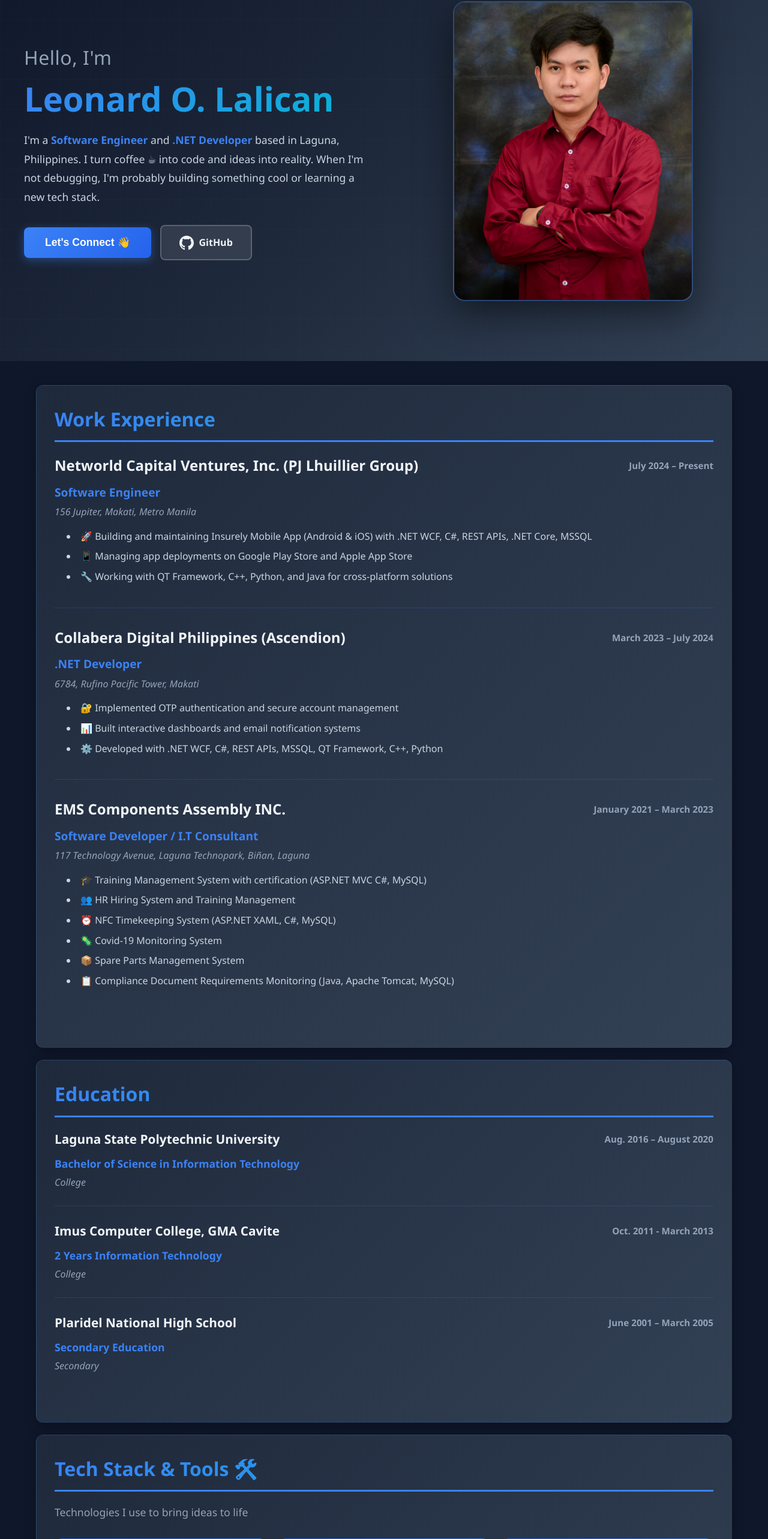
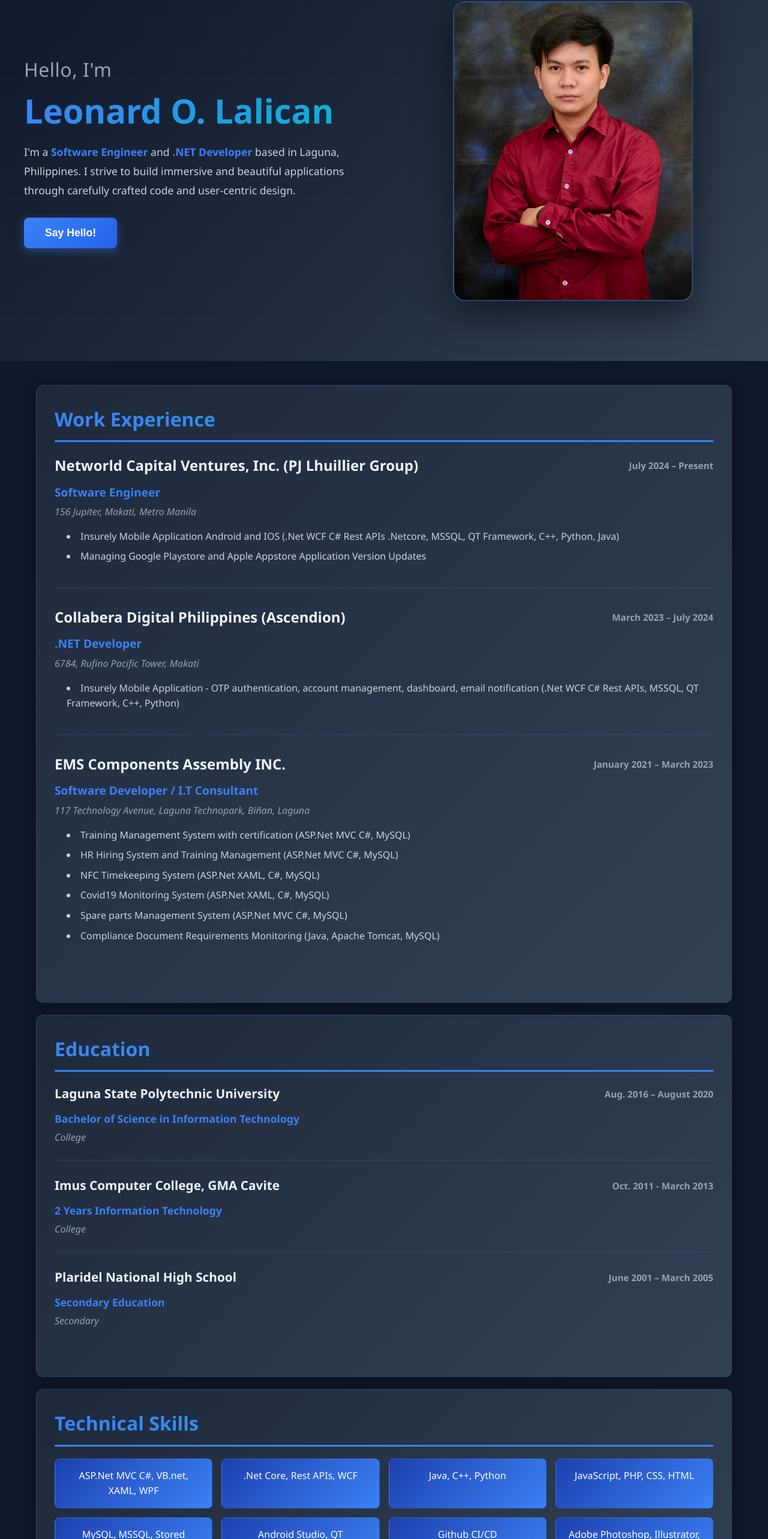
Before and after one commit to ffxleo/Leonard-Portfolio, a React (Create React App) app in the folder portfolio-react/: page / in a window 1280 px wide. Shown: the part 188-2754 px from the top of the page at 60% size. Built offline with nearby package versions, Linux system fonts and the light colour scheme.

Commit message:
Clean portfolio - remove emojis and footer, keep image fix

```diff
--- a/portfolio-react/src/App.js
+++ b/portfolio-react/src/App.js
@@ -6,7 +6,6 @@ import WorkExperience from './components/WorkExperience';
 import Education from './components/Education';
 import Skills from './components/Skills';
 import FreelanceProjects from './components/FreelanceProjects';
-import Footer from './components/Footer';
 import portfolioData from './data/portfolioData';
 
 function App() {
@@ -34,8 +33,6 @@ function App() {
         </section>
 
       </div>
-
-      <Footer />
     </div>
   );
 }
--- a/portfolio-react/src/components/Footer.js
+++ /dev/null
@@ -1,37 +0,0 @@
-import React from 'react';
-import './Footer.css';
-
-function Footer() {
-  const currentYear = new Date().getFullYear();
-
-  return (
-    <footer className="footer">
-      <div className="footer-content">
-        <div className="footer-text">
-          <p>Built with ❤️ and ☕ by Leonard Lalican</p>
-          <p className="footer-tagline">Turning ideas into reality, one commit at a time</p>
-        </div>
-
-        <div className="footer-links">
-          <a href="https://github.com/ffxleo" target="_blank" rel="noopener noreferrer" className="footer-link">
-            <svg width="24" height="24" viewBox="0 0 24 24" fill="currentColor">
-              <path d="M12 0c-6.626 0-12 5.373-12 12 0 5.302 3.438 9.8 8.207 11.387.599.111.793-.261.793-.577v-2.234c-3.338.726-4.033-1.416-4.033-1.416-.546-1.387-1.333-1.756-1.333-1.756-1.089-.745.083-.729.083-.729 1.205.084 1.839 1.237 1.839 1.237 1.07 1.834 2.807 1.304 3.492.997.107-.775.418-1.305.762-1.604-2.665-.305-5.467-1.334-5.467-5.931 0-1.311.469-2.381 1.236-3.221-.124-.303-.535-1.524.117-3.176 0 0 1.008-.322 3.301 1.23.957-.266 1.983-.399 3.003-.404 1.02.005 2.047.138 3.006.404 2.291-1.552 3.297-1.23 3.297-1.23.653 1.653.242 2.874.118 3.176.77.84 1.235 1.911 1.235 3.221 0 4.609-2.807 5.624-5.479 5.921.43.372.823 1.102.823 2.222v3.293c0 .319.192.694.801.576 4.765-1.589 8.199-6.086 8.199-11.386 0-6.627-5.373-12-12-12z"/>
-            </svg>
-            GitHub
-          </a>
-          <a href="mailto:leonardorsolinolalican@gmail.com" className="footer-link">
-            <svg width="24" height="24" viewBox="0 0 24 24" fill="none" stroke="currentColor" strokeWidth="2">
-              <path d="M4 4h16c1.1 0 2 .9 2 2v12c0 1.1-.9 2-2 2H4c-1.1 0-2-.9-2-2V6c0-1.1.9-2 2-2z"/>
-              <polyline points="22,6 12,13 2,6"/>
-            </svg>
-            Email
-          </a>
-        </div>
-
-        <p className="copyright">© {currentYear} Leonard Lalican. All rights reserved.</p>
-      </div>
-    </footer>
-  );
-}
-
-export default Footer;
--- a/portfolio-react/src/components/Header.css
+++ b/portfolio-react/src/components/Header.css
@@ -70,13 +70,6 @@
   position: relative;
 }
 
-.cta-group {
-  display: flex;
-  gap: 15px;
-  align-items: center;
-  flex-wrap: wrap;
-}
-
 .cta-button {
   background: linear-gradient(135deg, #3b82f6 0%, #2563eb 100%);
   color: white;
@@ -111,28 +104,6 @@
   background: linear-gradient(135deg, #2563eb 0%, #1d4ed8 100%);
   transform: translateY(-2px);
   box-shadow: 0 6px 25px rgba(59, 130, 246, 0.5);
-}
-
-.github-link {
-  display: flex;
-  align-items: center;
-  gap: 8px;
-  padding: 15px 30px;
-  background: rgba(255, 255, 255, 0.1);
-  border: 2px solid rgba(255, 255, 255, 0.2);
-  border-radius: 8px;
-  color: #f1f5f9;
-  text-decoration: none;
-  font-weight: 600;
-  transition: all 0.3s ease;
-  backdrop-filter: blur(10px);
-}
-
-.github-link:hover {
-  background: rgba(255, 255, 255, 0.15);
-  border-color: #3b82f6;
-  transform: translateY(-2px);
-  box-shadow: 0 4px 15px rgba(59, 130, 246, 0.3);
 }
 
 .stats {
--- a/portfolio-react/src/components/Header.js
+++ b/portfolio-react/src/components/Header.js
@@ -18,20 +18,12 @@ function Header({ person }) {
 
           <p className="tagline">
             I'm a <span className="highlight">Software Engineer</span> and <span className="highlight">.NET Developer</span> based in Laguna, Philippines.
-            I turn coffee ☕ into code and ideas into reality. When I'm not debugging, I'm probably building something cool or learning a new tech stack.
+            I strive to build immersive and beautiful applications through carefully crafted code and user-centric design.
           </p>
 
-          <div className="cta-group">
-            <button className="cta-button" onClick={handleContactClick}>
-              Let's Connect 👋
-            </button>
-            <a href="https://github.com/ffxleo" target="_blank" rel="noopener noreferrer" className="github-link">
-              <svg width="24" height="24" viewBox="0 0 24 24" fill="currentColor">
-                <path d="M12 0c-6.626 0-12 5.373-12 12 0 5.302 3.438 9.8 8.207 11.387.599.111.793-.261.793-.577v-2.234c-3.338.726-4.033-1.416-4.033-1.416-.546-1.387-1.333-1.756-1.333-1.756-1.089-.745.083-.729.083-.729 1.205.084 1.839 1.237 1.839 1.237 1.07 1.834 2.807 1.304 3.492.997.107-.775.418-1.305.762-1.604-2.665-.305-5.467-1.334-5.467-5.931 0-1.311.469-2.381 1.236-3.221-.124-.303-.535-1.524.117-3.176 0 0 1.008-.322 3.301 1.23.957-.266 1.983-.399 3.003-.404 1.02.005 2.047.138 3.006.404 2.291-1.552 3.297-1.23 3.297-1.23.653 1.653.242 2.874.118 3.176.77.84 1.235 1.911 1.235 3.221 0 4.609-2.807 5.624-5.479 5.921.43.372.823 1.102.823 2.222v3.293c0 .319.192.694.801.576 4.765-1.589 8.199-6.086 8.199-11.386 0-6.627-5.373-12-12-12z"/>
-              </svg>
-              GitHub
-            </a>
-          </div>
+          <button className="cta-button" onClick={handleContactClick}>
+            Say Hello!
+          </button>
         </div>
 
         <div className="hero-right">
--- a/portfolio-react/src/components/Skills.css
+++ b/portfolio-react/src/components/Skills.css
@@ -1,47 +1,28 @@
 .skills-grid {
   display: grid;
-  grid-template-columns: repeat(auto-fill, minmax(280px, 1fr));
-  gap: 20px;
+  grid-template-columns: repeat(auto-fill, minmax(250px, 1fr));
+  gap: 15px;
 }
 
 .skill-item {
-  background: linear-gradient(135deg, rgba(30, 64, 175, 0.8) 0%, rgba(59, 130, 246, 0.8) 100%);
+  background: linear-gradient(135deg, #1e40af 0%, #3b82f6 100%);
   color: white;
-  padding: 20px;
-  border-radius: 12px;
-  display: flex;
-  align-items: center;
-  gap: 15px;
+  padding: 15px 20px;
+  border-radius: 8px;
+  text-align: center;
   font-weight: 500;
-  transition: all 0.3s ease;
+  transition: transform 0.3s ease, box-shadow 0.3s ease;
   border: 1px solid rgba(59, 130, 246, 0.3);
-  backdrop-filter: blur(10px);
-  cursor: default;
-}
-
-.skill-icon {
-  font-size: 2rem;
-  flex-shrink: 0;
-}
-
-.skill-name {
-  text-align: left;
-  line-height: 1.4;
 }
 
 .skill-item:hover {
-  transform: translateY(-5px) scale(1.02);
-  box-shadow: 0 10px 30px rgba(59, 130, 246, 0.6);
-  background: linear-gradient(135deg, rgba(37, 99, 235, 0.9) 0%, rgba(6, 182, 212, 0.9) 100%);
-  border-color: rgba(59, 130, 246, 0.6);
+  transform: translateY(-5px);
+  box-shadow: 0 8px 25px rgba(59, 130, 246, 0.5);
+  background: linear-gradient(135deg, #2563eb 0%, #06b6d4 100%);
 }
 
 @media (max-width: 768px) {
   .skills-grid {
     grid-template-columns: 1fr;
   }
-
-  .skill-item {
-    padding: 15px;
-  }
 }
--- a/portfolio-react/src/components/Skills.js
+++ b/portfolio-react/src/components/Skills.js
@@ -4,17 +4,11 @@ import './Skills.css';
 function Skills({ skills }) {
   return (
     <section className="section skills">
-      <h2 className="section-title">Tech Stack & Tools 🛠️</h2>
-      <p style={{ color: '#94a3b8', marginBottom: '30px', fontSize: '1.1rem' }}>
-        Technologies I use to bring ideas to life
-      </p>
+      <h2 className="section-title">Technical Skills</h2>
 
       <div className="skills-grid">
         {skills.map((skill, index) => (
-          <div key={index} className="skill-item">
-            <span className="skill-icon">{skill.icon}</span>
-            <span className="skill-name">{skill.name}</span>
-          </div>
+          <div key={index} className="skill-item">{skill}</div>
         ))}
       </div>
 
--- a/portfolio-react/src/data/portfolioData.js
+++ b/portfolio-react/src/data/portfolioData.js
@@ -18,9 +18,8 @@ const portfolioData = {
       position: "Software Engineer",
       dateRange: "July 2024 – Present",
       responsibilities: [
-        "🚀 Building and maintaining Insurely Mobile App (Android & iOS) with .NET WCF, C#, REST APIs, .NET Core, MSSQL",
-        "📱 Managing app deployments on Google Play Store and Apple App Store",
-        "🔧 Working with QT Framework, C++, Python, and Java for cross-platform solutions"
+        "Insurely Mobile Application Android and IOS (.Net WCF C# Rest APIs .Netcore, MSSQL, QT Framework, C++, Python, Java)",
+        "Managing Google Playstore and Apple Appstore Application Version Updates"
       ]
     },
     {
@@ -29,9 +28,7 @@ const portfolioData = {
       position: ".NET Developer",
       dateRange: "March 2023 – July 2024",
       responsibilities: [
-        "🔐 Implemented OTP authentication and secure account management",
-        "📊 Built interactive dashboards and email notification systems",
-        "⚙️ Developed with .NET WCF, C#, REST APIs, MSSQL, QT Framework, C++, Python"
+        "Insurely Mobile Application - OTP authentication, account management, dashboard, email notification (.Net WCF C# Rest APIs, MSSQL, QT Framework, C++, Python)"
       ]
     },
     {
@@ -40,12 +37,12 @@ const portfolioData = {
       position: "Software Developer / I.T Consultant",
       dateRange: "January 2021 – March 2023",
       responsibilities: [
-        "🎓 Training Management System with certification (ASP.NET MVC C#, MySQL)",
-        "👥 HR Hiring System and Training Management",
-        "⏰ NFC Timekeeping System (ASP.NET XAML, C#, MySQL)",
-        "🦠 Covid-19 Monitoring System",
-        "📦 Spare Parts Management System",
-        "📋 Compliance Document Requirements Monitoring (Java, Apache Tomcat, MySQL)"
+        "Training Management System with certification (ASP.Net MVC C#, MySQL)",
+        "HR Hiring System and Training Management (ASP.Net MVC C#, MySQL)",
+        "NFC Timekeeping System (ASP.Net XAML, C#, MySQL)",
+        "Covid19 Monitoring System (ASP.Net XAML, C#, MySQL)",
+        "Spare parts Management System (ASP.Net MVC C#, MySQL)",
+        "Compliance Document Requirements Monitoring (Java, Apache Tomcat, MySQL)"
       ]
     }
   ],
@@ -74,25 +71,25 @@ const portfolioData = {
 
   // technologies I work with
   skills: [
-    { name: "ASP.Net MVC C#, VB.net, XAML, WPF", icon: "💻" },
-    { name: ".Net Core, Rest APIs, WCF", icon: "🔌" },
-    { name: "Java, C++, Python", icon: "🐍" },
-    { name: "JavaScript, PHP, CSS, HTML", icon: "🌐" },
-    { name: "MySQL, MSSQL, Stored Procedures", icon: "🗄️" },
-    { name: "Android Studio, QT Framework", icon: "📱" },
-    { name: "Github CI/CD", icon: "🚀" },
-    { name: "Adobe Photoshop, Illustrator, After Effects", icon: "🎨" },
-    { name: "Microsoft Office Suite", icon: "📊" },
-    { name: "PC Troubleshooting, Networking", icon: "🔧" }
+    "ASP.Net MVC C#, VB.net, XAML, WPF",
+    ".Net Core, Rest APIs, WCF",
+    "Java, C++, Python",
+    "JavaScript, PHP, CSS, HTML",
+    "MySQL, MSSQL, Stored Procedures",
+    "Android Studio, QT Framework",
+    "Github CI/CD",
+    "Adobe Photoshop, Illustrator, After Effects",
+    "Microsoft Office Suite",
+    "PC Troubleshooting, Networking"
   ],
 
   // freelance work I've done
   freelanceProjects: [
-    "💊 Vidar and Marti-lian Pharmacy Inventory and POS (C#)",
-    "🛒 Freddie And Lenie Grocery Store Inventory POS (C# & PHP)",
-    "🍽️ Ralphs Joy Restaurant POS System (VB.net)",
-    "📦 JSU Trading POS System (VB.net)",
-    "🏪 Neri Ann's Whole Sale Grocery POS System (C# & PHP)"
+    "Vidar and Marti-lian Pharmacy Inventory and POS (C#)",
+    "Freddie And Lenie Grocery Store Inventory POS (C# & PHP)",
+    "Ralphs Joy Restaurant POS System (VB.net)",
+    "JSU Trading POS System (VB.net)",
+    "Neri Ann's Whole Sale Grocery POS System (C# & PHP)"
   ]
 };
 
```
Also changed, not shown: portfolio-react/src/components/Footer.css (deleted, +0 -73 lines).
